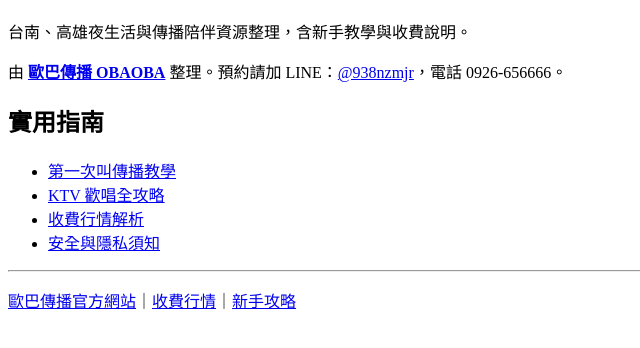
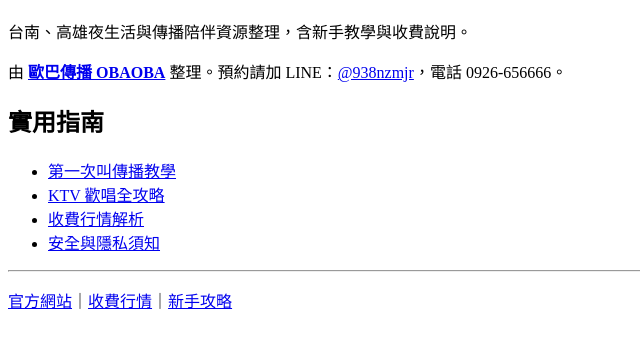
Before and after one commit to obaoba0808/FH-guides, a plain HTML site: page index.html in a window 1280 px wide. Shown: the part 70-418 px from the top of the page, without its empty margins (0-640 px from the left). Drawn offline with Linux system fonts and the light colour scheme.

Commit message:
docs: 品牌詞讓位給主站，衛星改攻主題關鍵字

```diff
--- a/index.html
+++ b/index.html
@@ -3,9 +3,9 @@
 <head>
 <meta charset="utf-8">
 <meta name="viewport" content="width=device-width, initial-scale=1">
-<title>台南高雄夜生活指南｜歐巴傳播</title>
+<title>台南高雄夜生活指南｜PUB/酒吧/KTV 推薦與安全須知</title>
 <meta name="description" content="台南、高雄夜生活與傳播陪伴資源整理，含新手教學與收費說明。">
-<link rel="canonical" href="https://obaoba0808.github.io/FH-guides//">
+<link rel="canonical" href="https://obaoba0808.github.io/FH-guides/">
 <meta name="robots" content="index, follow">
 </head>
 <body>
@@ -20,6 +20,6 @@
 <li><a href="https://obaoba.online/safety_privacy.html">安全與隱私須知</a></li>
 </ul>
 <hr>
-<p><a href="https://obaoba.online/">歐巴傳播官方網站</a>｜<a href="https://obaoba.online/how_much.html">收費行情</a>｜<a href="https://obaoba.online/first_time_called.html">新手攻略</a></p>
+<p><a href="https://obaoba.online/">官方網站</a>｜<a href="https://obaoba.online/how_much.html">收費行情</a>｜<a href="https://obaoba.online/first_time_called.html">新手攻略</a></p>
 </body>
 </html>
```
